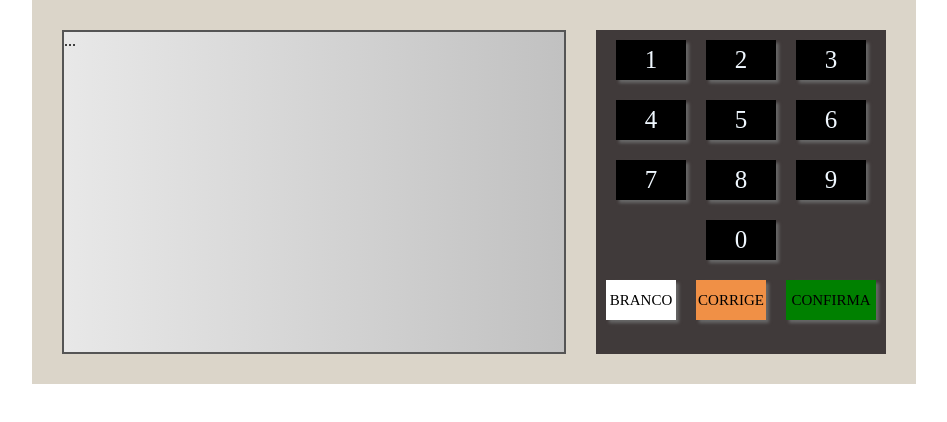
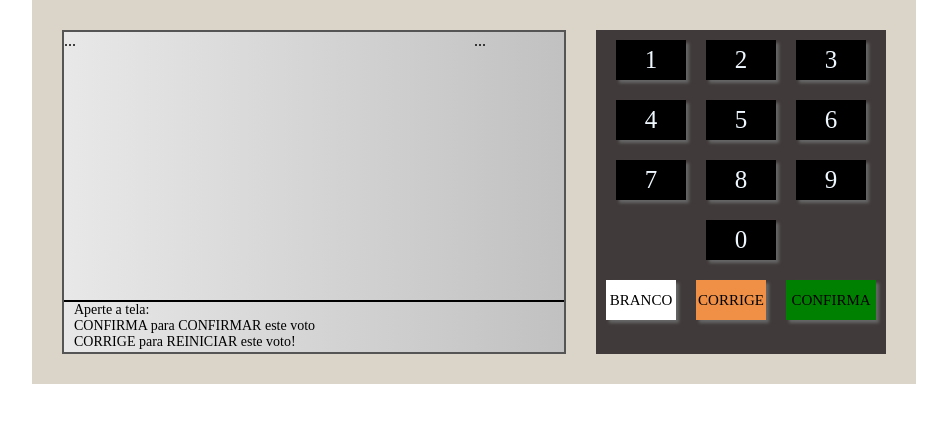
Before and after one commit to AldoNascimento/UrnaEletronica, a plain HTML site: page index.html in a window 1280 px wide. Shown: the whole page, without its empty margins (166-1113 px from the left). Drawn offline with Linux system fonts and the light colour scheme.

Commit message:
Index principal modelando

```diff
--- a/index.html
+++ b/index.html
@@ -12,7 +12,19 @@
 <body>
     <div class="urna">
         <div class="tela">
-            ...
+            <div class="divisao-1">
+                <div class="divisao-1-left">
+                    ...
+                </div>
+                <div class="divisao-1-right">
+                    ...
+                </div>
+            </div>
+            <div class="divisao-2">
+                Aperte a tela:<br />
+                CONFIRMA para CONFIRMAR este voto<br />
+                CORRIGE para REINICIAR este voto!
+            </div>
         </div>
         <div class="teclado">
             <div class="teclado--linha">
@@ -39,4 +51,5 @@
                 <div class="teclado--botao botao--confirma">CONFIRMA</div>
             </div>
 </body>
+
 </html>
```
